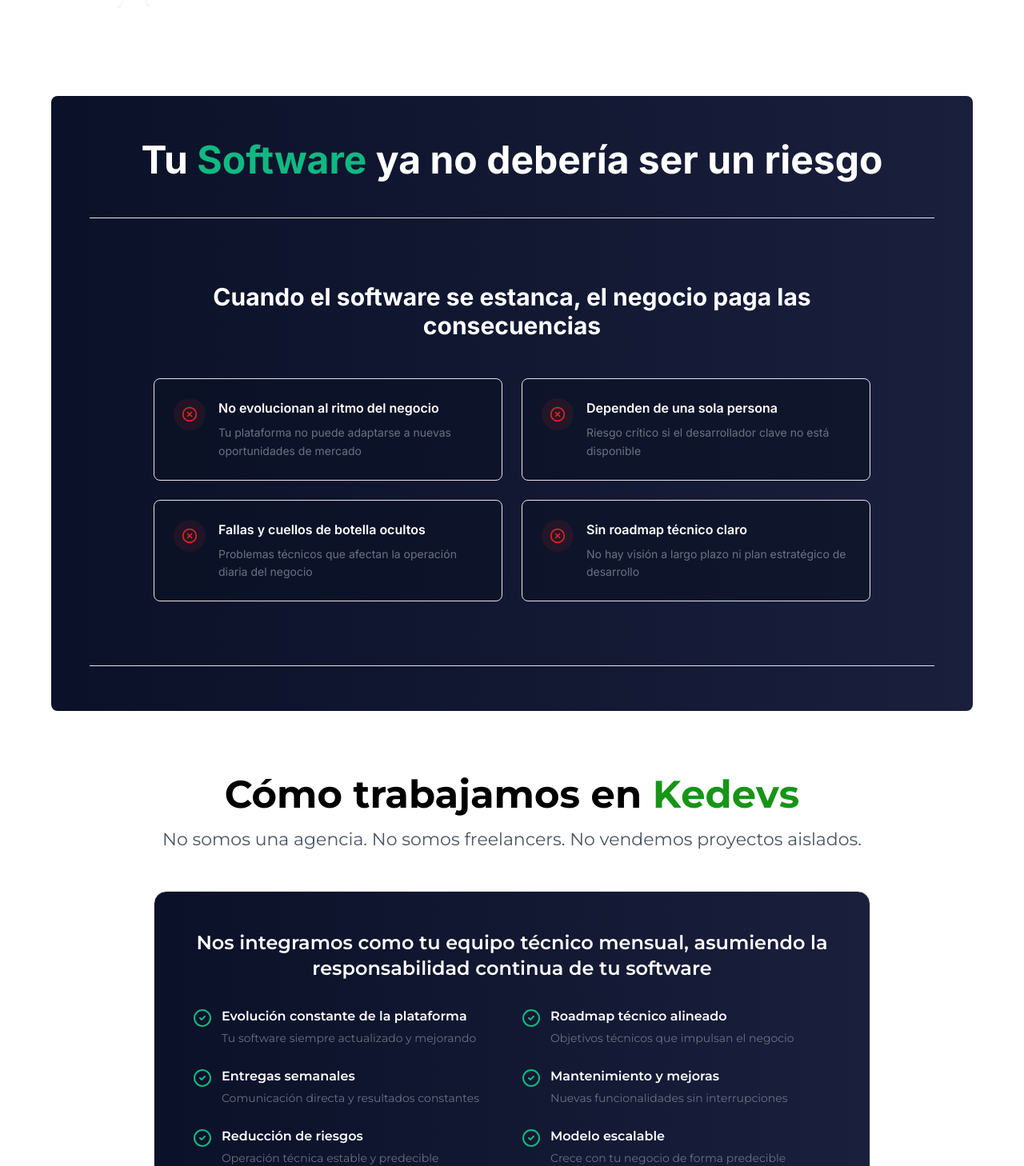
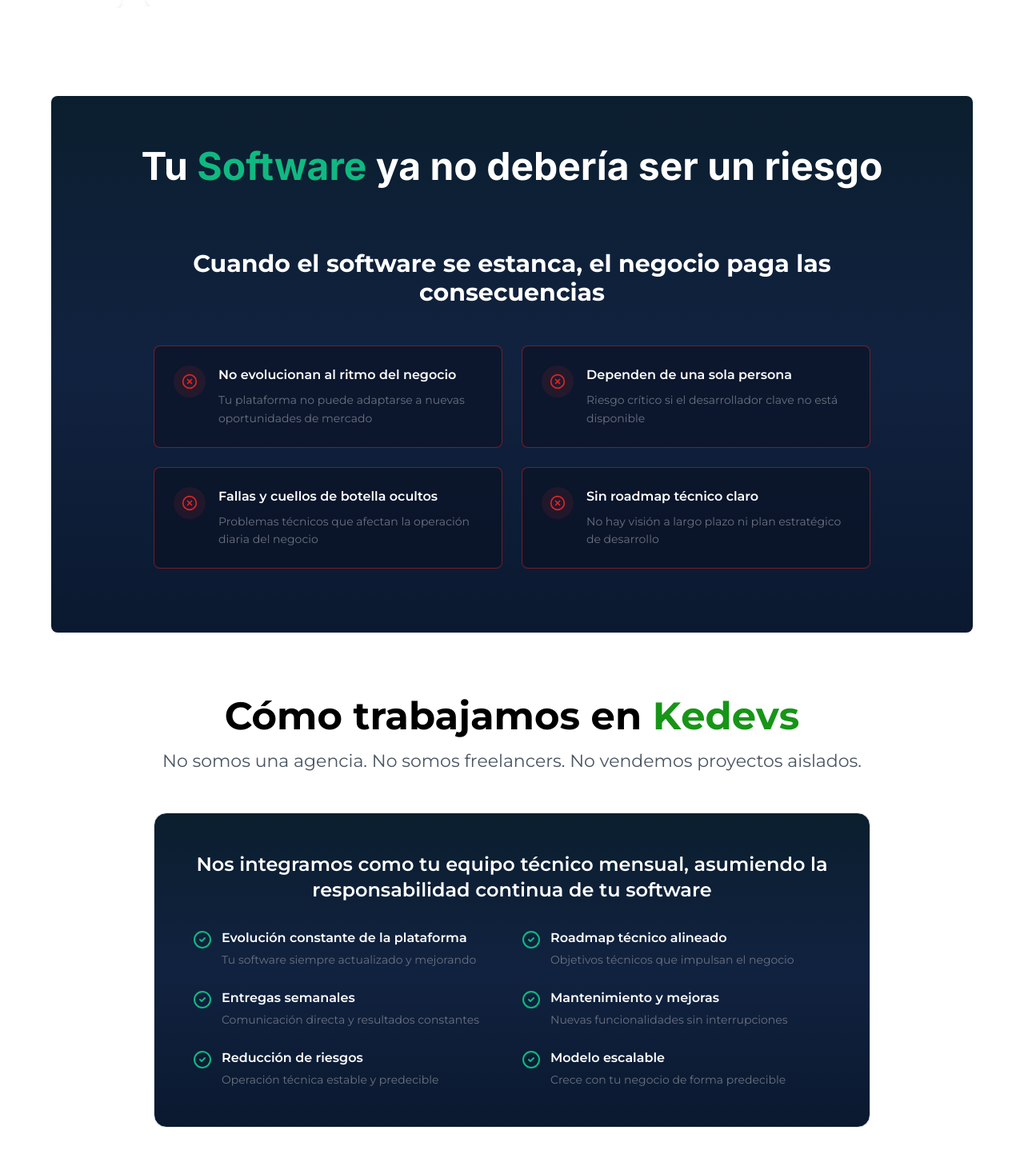
Before and after one commit to edymg/kedevsgl, a Next.js app: page / in a window 1280 px wide. Shown: the part 1532-2990 px from the top of the page at 80% size. Built offline with nearby package versions, Linux system fonts and the light colour scheme.

Commit message:
style: update gradient backgrounds in multiple sections for a cohesive design

```diff
--- a/src/app/(public)/landing/components/BenefitsSection.tsx
+++ b/src/app/(public)/landing/components/BenefitsSection.tsx
@@ -26,7 +26,7 @@
             </div>
           ))}
         </div>
-        <div className="bg-gradient-to-r from-[#0a1128] to-[#1a1f3c]  border rounded-2xl p-8 md:p-12 text-center">
+        <div className="bg-gradient-to-b from-[#0b1e2e] via-[#112240] to-[#0a192f]  border rounded-2xl p-8 md:p-12 text-center">
           <p className="text-2xl md:text-3xl font-bold mb-4 text-balance text-white">
             Tu software deja de ser un problema y se convierte en un activo
             estratégico
--- a/src/app/(public)/landing/components/HowWeWorkSection.tsx
+++ b/src/app/(public)/landing/components/HowWeWorkSection.tsx
@@ -41,7 +41,7 @@
             aislados.
           </p>
         </div>
-        <div className="bg-gradient-to-r from-[#0a1128] to-[#1a1f3c]  border border-primary/20 rounded-2xl p-8 md:p-12 mb-8">
+        <div className="bg-gradient-to-b from-[#0b1e2e] via-[#112240] to-[#0a192f]  border border-primary/20 rounded-2xl p-8 md:p-12 mb-8">
           <p className="text-xl md:text-2xl font-semibold mb-8 text-center text-white">
             Nos integramos como tu equipo técnico mensual, asumiendo la
             responsabilidad continua de tu software
--- a/src/app/(public)/landing/components/IdealClientsSection.tsx
+++ b/src/app/(public)/landing/components/IdealClientsSection.tsx
@@ -7,7 +7,7 @@
 
 export function IdealClientsSection() {
   return (
-    <section className="border-y border-border bg-gradient-to-r from-[#0a1128] to-[#1a1f3c]  border border-primary/20 font-montserrat">
+    <section className="border-y border-border bg-gradient-to-b from-[#0b1e2e] via-[#112240] to-[#0a192f]  border border-primary/20 font-montserrat">
       <div className="container mx-auto px-4 py-16 md:py-20">
         <div className="max-w-5xl mx-auto">
           <h2 className="text-3xl md:text-4xl font-bold mb-12 text-center text-white">
--- a/src/app/(public)/landing/components/OurServices.tsx
+++ b/src/app/(public)/landing/components/OurServices.tsx
@@ -1,17 +1,15 @@
 "use client";
 import { motion } from "framer-motion";
-import ButtonContactModal from "./ButtonContactModal";
-import Image from "next/image";
+
 import { RiskSection } from "./RiskSection";
-import { HowWeWorkSection } from "./HowWeWorkSection";
 
 const OurServices = () => {
   return (
-    <section className="w-full max-w-6xl mx-auto py-10 sm:py-14 px-4 sm:px-8 md:px-12 bg-gradient-to-r from-[#0a1128] to-[#1a1f3c] sm:rounded-lg">
+    <section className="w-full max-w-6xl mx-auto pt-8 sm:pt-14 px-4 sm:px-8 md:px-12 bg-gradient-to-b from-[#0b1e2e] via-[#112240] to-[#0a192f] sm:rounded-lg">
       <div className="absolute inset-0 bg-grid-white/[0.02] bg-[size:60px_60px]" />
       <div className="absolute h-96 w-96 -top-48 -left-48 bg-purple-500/20 rounded-full blur-3xl" />
       <motion.h2
-        className="text-3xl sm:text-4xl md:text-5xl font-bold text-white text-center mb-8 sm:mb-12"
+        className="text-3xl sm:text-4xl md:text-5xl font-bold text-white text-center mt-2"
         initial={{ opacity: 0, y: 50 }}
         whileInView={{ opacity: 1, y: 0 }}
         transition={{ duration: 0.8, ease: "easeOut" }}
@@ -20,71 +18,8 @@
         Tu <span className="text-[#10B981]">Software</span> ya no debería ser un
         riesgo
       </motion.h2>
-      <div className="flex flex-col gap-8 sm:gap-12">
+      <div className="flex flex-col gap-4 sm:gap-8">
         <RiskSection />
-
-        {/* <motion.div
-          initial={{ opacity: 0, y: 50 }}
-          whileInView={{ opacity: 1, y: 0 }}
-          transition={{ duration: 0.8 }}
-          viewport={{ once: true }}
-          className="flex flex-col md:flex-row items-center gap-6 text-white"
-        >
-          <div className="w-full md:w-1/2 mt-4 md:mt-0">
-            <h3 className="text-xl sm:text-2xl font-semibold">
-              Evolución continua del software
-            </h3>
-            <p className="text-gray-400 mt-2">
-              Nos integramos como tu equipo técnico mensual para mantener,
-              mejorar y evolucionar tu plataforma sin interrupciones.
-            </p>
-            <div className="mt-4 sm:mt-6">
-              <ButtonContactModal title="Optimiza tu negocio hoy" />
-            </div>
-          </div>
-        </motion.div> */}
-
-        {/* <motion.div
-          initial={{ opacity: 0, y: 50 }}
-          whileInView={{ opacity: 1, y: 0 }}
-          transition={{ duration: 0.8, delay: 0.2 }}
-          viewport={{ once: true }}
-          className="flex flex-col md:flex-row-reverse items-center gap-6 text-white"
-        >
-          <div className="w-full md:w-1/2 mt-4 md:mt-0">
-            <h3 className="text-xl sm:text-2xl font-semibold">
-              Control y reducción de riesgos
-            </h3>
-            <p className="text-gray-400 mt-2">
-              Detectamos fallas, riesgos técnicos y cuellos de botella antes de
-              que impacten en ingresos u operación.
-            </p>
-            <div className="mt-4 sm:mt-6">
-              <ButtonContactModal title="Moderniza tus aplicaciones" />
-            </div>
-          </div>
-        </motion.div> */}
-
-        {/* <motion.div
-          initial={{ opacity: 0, y: 50 }}
-          whileInView={{ opacity: 1, y: 0 }}
-          transition={{ duration: 0.8, delay: 0.4 }}
-          viewport={{ once: true }}
-          className="flex flex-col md:flex-row items-center gap-6 text-white"
-        >
-          <div className="w-full md:w-1/2 mt-4 md:mt-0">
-            <h3 className="text-xl sm:text-2xl font-semibold">
-              Escalabilidad y roadmap
-            </h3>
-            <p className="text-gray-400 mt-2">
-              Definimos y ejecutamos un roadmap técnico alineado al crecimiento
-              del negocio, no a tareas sueltas.
-            </p>
-            <div className="mt-4 sm:mt-6">
-              <ButtonContactModal title="Automatiza tus procesos" />
-            </div>
-          </div>
-        </motion.div> */}
       </div>
     </section>
   );
--- a/src/app/(public)/landing/components/RiskSection.tsx
+++ b/src/app/(public)/landing/components/RiskSection.tsx
@@ -27,11 +27,11 @@
 
 export function RiskSection() {
   return (
-    <section className="border-y border-border bg-muted/30">
-      <div className="container mx-auto px-4 py-16 md:py-20">
+    <section>
+      <div className="container mx-auto px-4 py-16 md:py-20 font-montserrat">
         <div className="max-w-4xl mx-auto">
           <motion.h2
-            className="text-2xl md:text-3xl font-bold mb-8 text-center text-white sm:mb-12"
+            className="text-2xl md:text-3xl font-bold text-center text-white mb-4 sm:mb-12"
             initial={{ opacity: 0, y: 50 }}
             whileInView={{ opacity: 1, y: 0 }}
             transition={{ duration: 0.8, ease: "easeOut" }}
@@ -44,7 +44,7 @@
             {risks.map((risk, index) => (
               <div
                 key={index}
-                className="flex gap-4 p-6 rounded-lg bg-blue-found/60 border border-border"
+                className="flex gap-4 p-6 rounded-lg bg-blue-found/60 border border-red-600/50"
               >
                 <div className="flex-shrink-0 w-10 h-10 rounded-full bg-red-600/10 flex items-center justify-center">
                   <XCircle className="w-5 h-5 text-red-600" />
```
